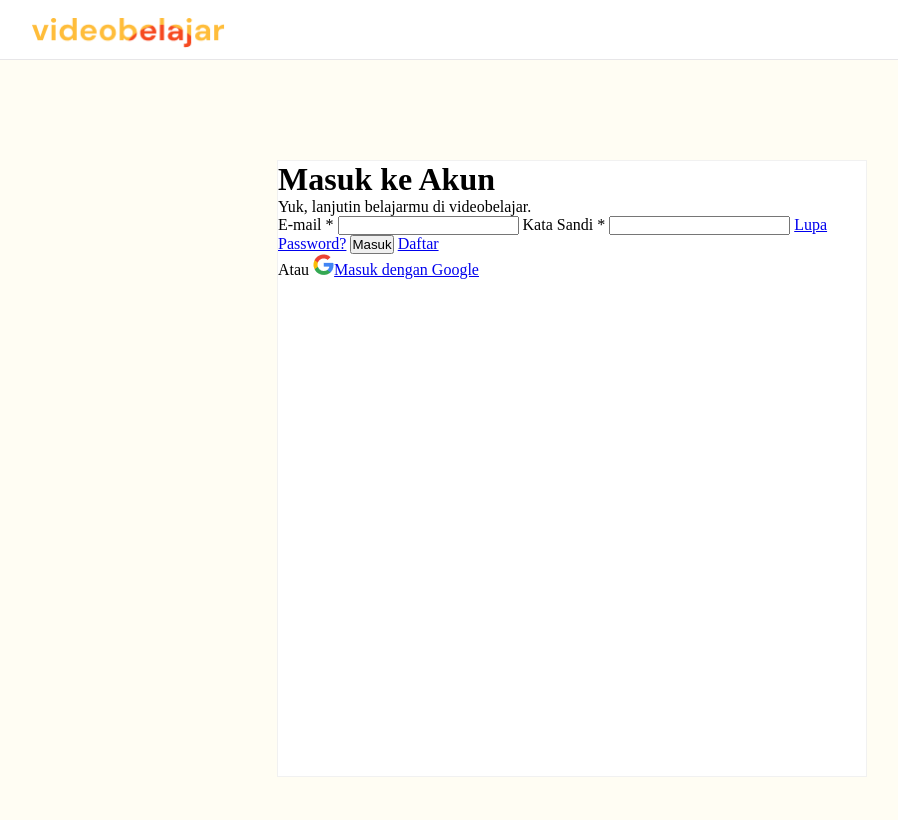
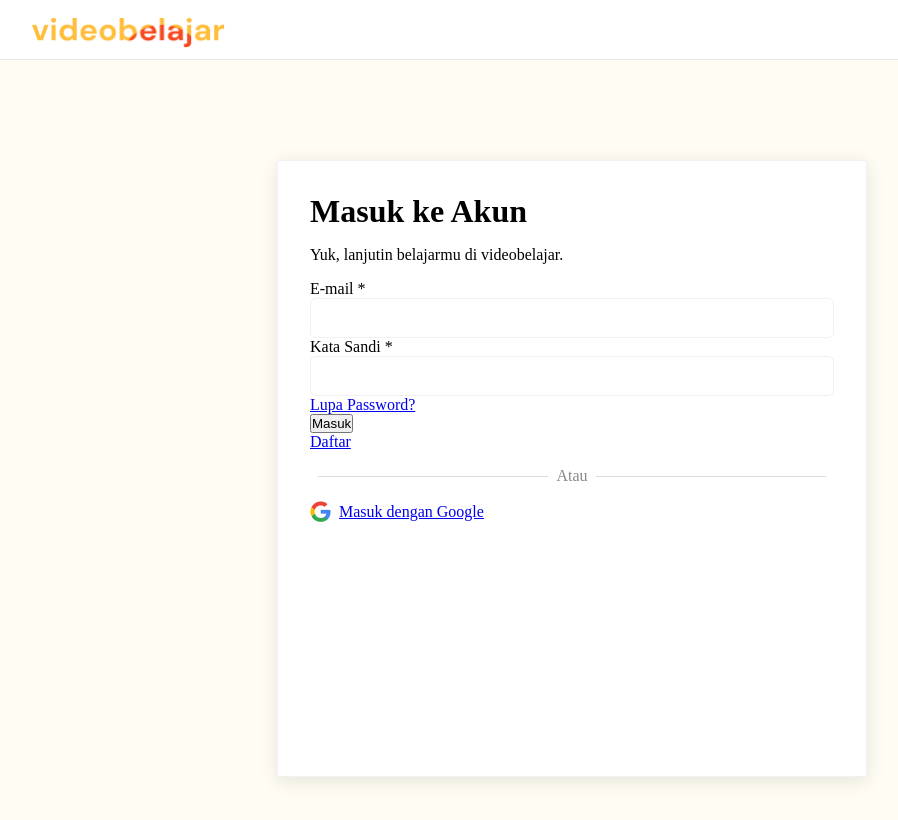
Before and after one commit to Brandonjb123/Project-Web-Video-Learning-Platform, a plain HTML site: page index.html in a window 1280 px wide. Shown: the whole page, without its empty margins (68-966 px from the left). Drawn offline with Linux system fonts and the light colour scheme.

Commit message:
Project: Update dikit Form login

```diff
--- a/CSS/style.css
+++ b/CSS/style.css
@@ -37,13 +37,62 @@ nav img {
 
 /* MAIN */
 
+main {
+    display: flex;
+    justify-content: center;
+    align-items: center;
+    min-height: 100vh;
+}
+
 .box-login {
     width: 590px;
     height: 617px;
     background-color: #FFFFFF;
+    box-shadow: 0 4px 20px rgba(0,0,0,0.1);
+    padding: 2rem;
     border: 1px solid #f1f1f1;
+    border-radius: 2px;
     margin: 100px auto;
 }
 
+.form-login {
+    display: flex;
+    flex-direction: column;
+    gap: 1rem;
+}
+
+form {
+    display: flex;
+    flex-direction: column;
+    /* gap: 1rem; */
+}
+
+form input {
+    height: 40px;
+    border-radius: 6px;
+    border: 1px solid #f1f1f1;
+}
+
+a.btn {
+    display: flex;
+    align-items: center;
+    gap: 0.5rem;
+}
+
+.divider {
+    display: flex;
+    align-items: center;
+    text-align: center;
+    color: #888;
+}
+
+.divider::before,
+.divider::after {
+    content: "";
+    flex: 1;
+    height: 1px;
+    background: #ddd;
+    margin: 0 8px;
+}
 
 /* END MAIN */
--- a/index.html
+++ b/index.html
@@ -26,19 +26,26 @@
             <p>Yuk, lanjutin belajarmu di videobelajar.</p>
 
             <form action="#" method="post">
+              <!-- EMAIL -->
                <label for="email">E-mail <span class="required">*</span></label>
                <input type="email" name="email" id="email" required>
 
+               <!-- PASSWORD -->
                <label for="password">Kata Sandi <span class="required">*</span></label>
                <input type="password" name="password" id="password" required>
 
-               <a href="#" class="forgot-password">Lupa Password?</a>
-
+               <!-- ACTION -->
+              <div class="form-action">
+               <a href="#" class="forgot-password">Lupa Password?</a><br>
                <button type="submit" class="btn btn-primary">Masuk</button>
                <a href="#" class="btn btn-secondary">Daftar</a>
+              </div>
             </form>
 
+            <!-- DIVIDER -->
             <span class="divider">Atau</span>
+
+            <!-- GOOGLE LOGIN -->
             <a href="#" class="btn"><img src="./MEDIA/icon/logos_google-icon.png" alt="Google Icon">Masuk dengan Google</a>
         </div>
     </div>
```
